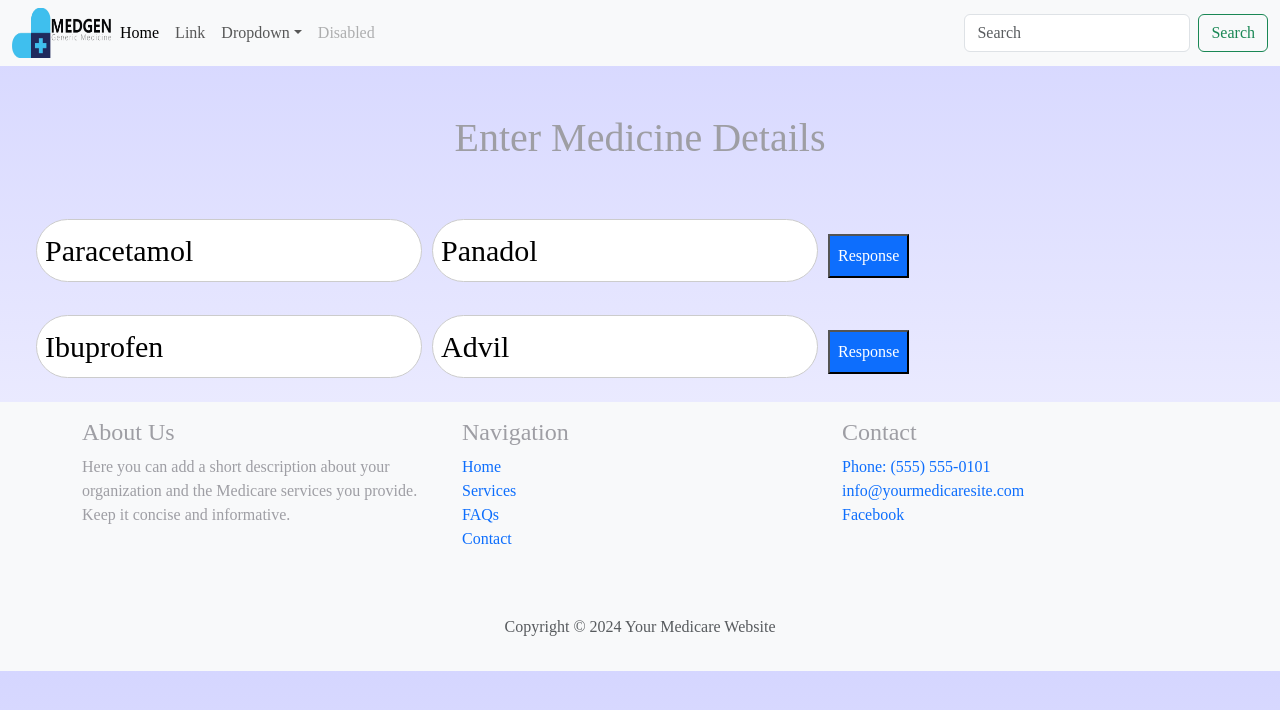
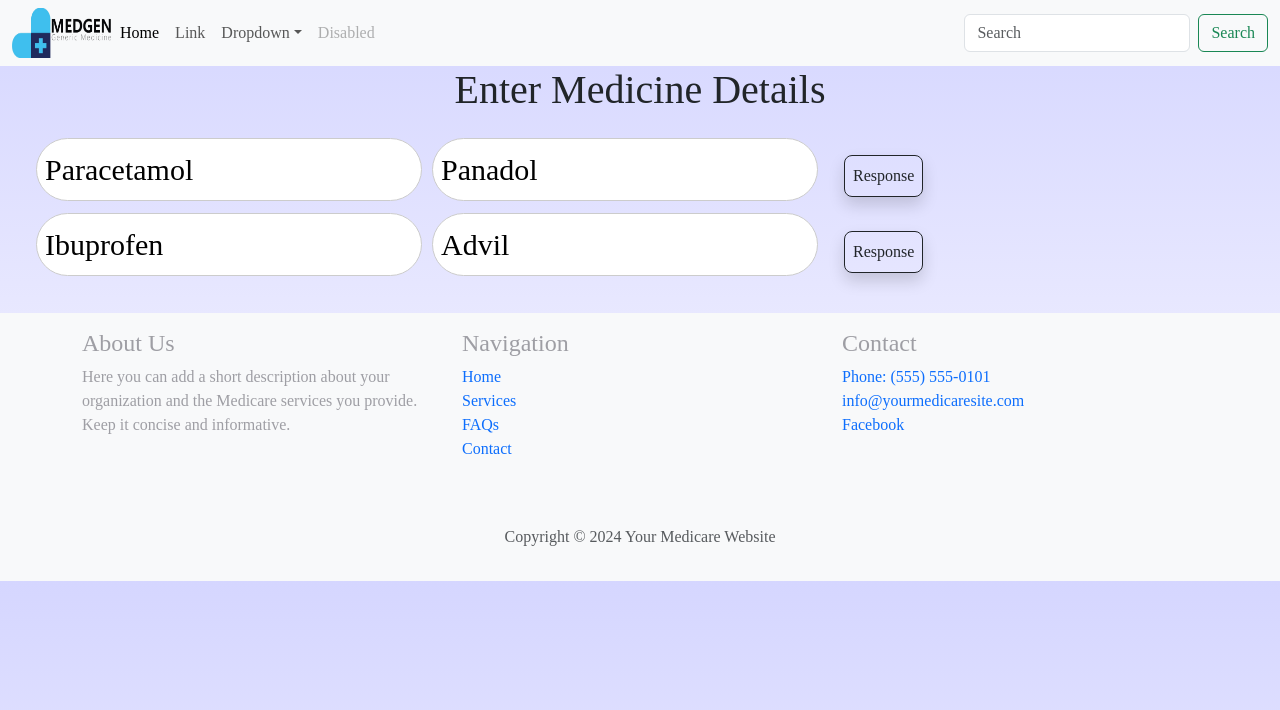
Before and after one commit to UsaidRashid/Medgen, a React (Create React App) app: page /medicine in a window 1280 px wide. Shown: the top 710 px of the page. Built offline with nearby package versions, Linux system fonts and the light colour scheme.

Commit message:
merging from main

```diff
--- a/src/Components/Medicine.jsx
+++ b/src/Components/Medicine.jsx
@@ -24,8 +24,8 @@ const Medicine = () => {
     };
 
     return (
-        <div className="container-fluid mt-5">
-            <h1 className="text-center mt-3">Enter Medicine Details</h1>
+        <div className="container-fluid bg#e6ffff">
+            <h1 className="text-center text-dark">Enter Medicine Details</h1>
             <form className="form-group m-lg-4" onSubmit={handleSubmit}>
                 {medicineData.map((item, index) => (
                     <div key={index} className="form-group">
@@ -36,6 +36,7 @@ const Medicine = () => {
                             onChange={(e) => handleChange(index, e)}
                             placeholder="Medicine Name"
                             className="field"
+                            readOnly
                         />
                         <input
                             type="text"
@@ -44,8 +45,9 @@ const Medicine = () => {
                             onChange={(e) => handleChange(index, e)}
                             placeholder="Brand Name"
                             className="field"
+                            readOnly
                         />
-                        <button className="p-2 mt-5 text-bg-primary text-center" type="button" onClick={addMedicine}>
+                        <button className="p-2 mt-5 m-lg-3 shadow rounded-3 text-center btn btn-outline-dark flex-grow-1" type="button" onClick={addMedicine}>
                     Response
                 </button>
                     </div>
```
